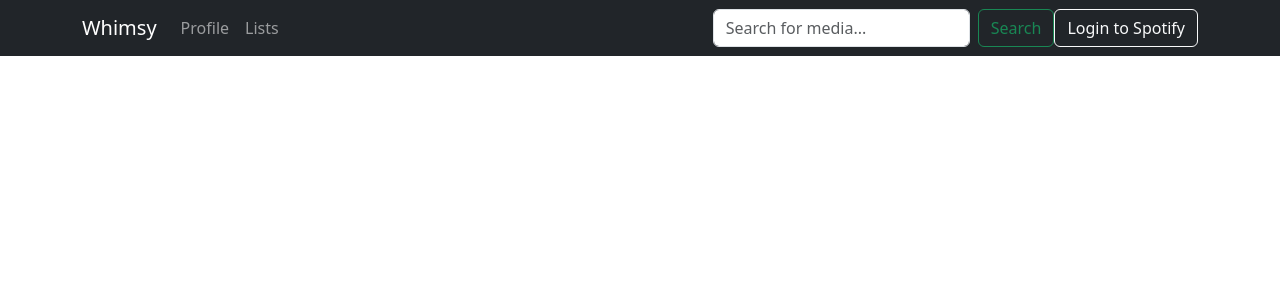
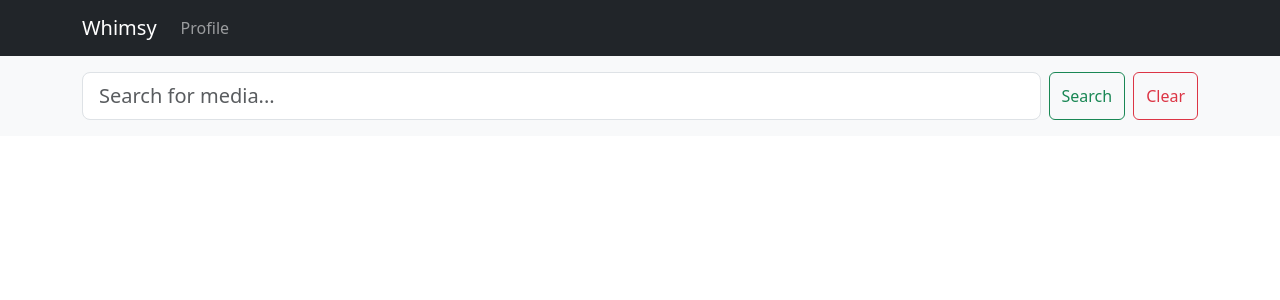
Before and after one commit to Kee-nan/Whimsy, a React (Create React App) app in the folder frontend/: page / in a window 1280 px wide. Shown: the top 300 px of the page. Built offline with nearby package versions, Linux system fonts and the light colour scheme.

Commit message:
Working token search profile

```diff
--- a/frontend/src/pages/main.js
+++ b/frontend/src/pages/main.js
@@ -1,41 +1,17 @@
-// Imports
-import React, { useState, useEffect } from 'react';
-import styles from './main.module.css';
+import React, { useState } from 'react';
 import axios from 'axios';
 import 'bootstrap/dist/css/bootstrap.min.css';
 import { Navbar, Nav, Form, FormControl, Button, Container, Row, Card } from 'react-bootstrap';
 import { Link } from 'react-router-dom';
 
 const MainPage = () => {
-  const CLIENT_ID = "9c9e11af68d84276b6cabc7148ffc82c";
-  const REDIRECT_URI = "http://localhost:3000";
-  const AUTH_ENDPOINT = "https://accounts.spotify.com/authorize";
-  const RESPONSE_TYPE = "token";
-
-  const [token, setToken] = useState("");
   const [searchKey, setSearchKey] = useState("");
   const [albums, setAlbums] = useState([]);
 
-  useEffect(() => {
-      const hash = window.location.hash;
-      let token = window.localStorage.getItem("token");
-
-      if (!token && hash) {
-          token = hash.substring(1).split("&").find(elem => elem.startsWith("access_token")).split("=")[1];
-          window.location.hash = "";
-          window.localStorage.setItem("token", token);
-      }
-
-      setToken(token);
-  }, []);
-
-  const logout = () => {
-      setToken("");
-      window.localStorage.removeItem("token");
-  };
-
   const searchAlbums = async (e) => {
     e.preventDefault();
+    try {
+      const token = localStorage.getItem('spotifyToken');
       const { data } = await axios.get("https://api.spotify.com/v1/search", {
         headers: {
           Authorization: `Bearer ${token}`
@@ -45,8 +21,14 @@ const MainPage = () => {
           type: "album"
         }
       });
+      setAlbums(data.albums.items);
+    } catch (error) {
+      console.error(error);
+    }
+  };
 
-      setAlbums(data.albums.items);
+  const clearAlbums = () => {
+    setAlbums([]);
   };
 
   return (
@@ -54,38 +36,34 @@ const MainPage = () => {
       <Navbar bg="dark" variant="dark" expand="lg">
         <Container>
           <Navbar.Brand as={Link} to="/">Whimsy</Navbar.Brand>
-          <Navbar.Toggle aria-controls="basic-navbar-nav" />
-          <Navbar.Collapse id="basic-navbar-nav">
           <Nav className="me-auto">
             <Nav.Link as={Link} to="/profile">Profile</Nav.Link>
-              <Nav.Link href="#">Lists</Nav.Link>
           </Nav>
+        </Container>
+      </Navbar>
+
+      <div className="search-bar-container bg-light py-3">
+        <Container>
           <Form className="d-flex" onSubmit={searchAlbums}>
             <FormControl
               type="search"
               placeholder="Search for media..."
-                className="me-2"
+              className="form-control-lg"
               aria-label="Search"
+              value={searchKey}
               onChange={(e) => setSearchKey(e.target.value)}
             />
-              <Button variant="outline-success" type="submit">Search</Button>
+            <Button variant="outline-success" type="submit" className="ms-2">
+              Search
+            </Button>
+            <Button variant="outline-danger" onClick={clearAlbums} className="ms-2">
+              Clear
+            </Button>
           </Form>
-            {token ? (
-              <Button variant="outline-danger" onClick={logout}>Logout</Button>
-            ) : (
-              <a href={`${AUTH_ENDPOINT}?client_id=${CLIENT_ID}&redirect_uri=${REDIRECT_URI}&response_type=${RESPONSE_TYPE}`} className="btn btn-outline-light ml-2">Login to Spotify</a>
-            )}
-          </Navbar.Collapse>
         </Container>
-      </Navbar>
-      <MainPageContent albums={albums} />
-    </>
-  );
-};
+      </div>
 
-const MainPageContent = ({ albums }) => {
-  return (
-    <Container>
+      <Container className="mt-5">
         <Row className="mx-2 row row-cols-4">
           {albums.map((album) => (
             <Card key={album.id}>
@@ -97,66 +75,8 @@ const MainPageContent = ({ albums }) => {
           ))}
         </Row>
       </Container>
+    </>
   );
 };
 
 export default MainPage;
-
-
-
-
-
-
-//     // Nav bar
-//     <div className={styles.mainPage}>
-//       <div className={styles.mainPage}>
-//       <Navbar bg="dark" variant="dark" expand="lg">
-//         <Container>
-//           <Navbar.Brand href="#">Whimsy</Navbar.Brand>
-//           <Navbar.Toggle aria-controls="basic-navbar-nav" />
-//           <Navbar.Collapse id="basic-navbar-nav">
-//             <Nav className="me-auto">
-//               <Nav.Link href="#">Profile</Nav.Link>
-//               <Nav.Link href="#">Lists</Nav.Link>
-//             </Nav>
-//             <Form className="d-flex" onSubmit={searchAlbums}>
-//               <FormControl
-//                 type="search"
-//                 placeholder="Search for media..."
-//                 className="me-2"
-//                 aria-label="Search"
-//                 onChange={(e) => setSearchKey(e.target.value)}
-//               />
-//               <Button variant="outline-success" type="submit">Search</Button>
-//             </Form>
-//             {token ? (
-//               <Button variant="outline-danger" onClick={logout}>Logout</Button>
-//             ) : (
-//               <a href={`${AUTH_ENDPOINT}?client_id=${CLIENT_ID}&redirect_uri=${REDIRECT_URI}&response_type=${RESPONSE_TYPE}`} className="btn btn-outline-light ml-2">Login to Spotify</a>
-//             )}
-//           </Navbar.Collapse>
-//         </Container>
-//       </Navbar>
-
-//       {/* Display Search Results */}
-//       <Container>
-//         <Row className = "mx-2 row row-cols-4">
-//           {albums.map( (album, i) => {
-//             return(
-//               <Card>
-//                 <Card.Img src={album.images[0].url}/>
-//                 <Card.Body>
-//                   <Card.Title> {album.name} </Card.Title>
-//                 </Card.Body>
-//               </Card>
-//             )
-//           })}
-//         </Row>
-//       </Container>
-
-//       </div>
-//     </div>
-//   );
-// }
-
-// export default MainPage;
--- a/frontend/src/pages/profile.js
+++ b/frontend/src/pages/profile.js
@@ -1,19 +1,31 @@
 import React, { useEffect, useState } from 'react';
 import axios from 'axios';
-import { Container, Button } from 'react-bootstrap';
+import { Container, Button, Navbar, Nav, Card } from 'react-bootstrap';
+import { Link } from 'react-router-dom';
 
 const Profile = () => {
-  const [token, setToken] = useState('');
+  const [spotifyToken, setSpotifyToken] = useState('');
+  const [spotifyConnected, setSpotifyConnected] = useState(false);
 
   useEffect(() => {
     const fetchToken = async () => {
+      const code = new URLSearchParams(window.location.search).get('code');
+      if (code) {
         try {
-        const { data } = await axios.post('http://localhost:5000/auth/spotify/callback', {
-          code: new URLSearchParams(window.location.search).get('code'),
-        });
-        setToken(data.access_token);
+          const { data } = await axios.post('http://localhost:5000/auth/spotify/callback', { code });
+          localStorage.setItem('spotifyToken', data.access_token);
+          setSpotifyToken(data.access_token);
+          setSpotifyConnected(true); // Set connected state to true
+          window.history.replaceState({}, document.title, '/profile'); // Remove the code from the URL
         } catch (error) {
           console.error(error);
+        }
+      } else {
+        const token = localStorage.getItem('spotifyToken');
+        if (token) {
+          setSpotifyToken(token);
+          setSpotifyConnected(true); // Set connected state to true if token exists
+        }
       }
     };
 
@@ -21,11 +33,31 @@ const Profile = () => {
   }, []);
 
   return (
+    <>
+      <Navbar bg="dark" variant="dark" expand="lg">
+        <Container>
+          <Navbar.Brand as={Link} to="/">Whimsy</Navbar.Brand>
+          <Navbar.Toggle aria-controls="basic-navbar-nav" />
+          <Navbar.Collapse id="basic-navbar-nav">
+            <Nav className="me-auto">
+              <Nav.Link as={Link} to="/profile">Profile</Nav.Link>
+            </Nav>
+          </Navbar.Collapse>
+        </Container>
+      </Navbar>
+
       <Container>
         <h1>Profile Page</h1>
+        <Card>
+          <Card.Body>
+            <Card.Title>Spotify</Card.Title>
             <Button href="http://localhost:5000/auth/spotify">Connect to Spotify</Button>
-      {token && <p>Spotify Token: {token}</p>}
+            <p>Status: {spotifyConnected ? <span style={{ color: 'green' }}>Connected</span> : <span style={{ color: 'darkred' }}>Not Connected</span>}</p>
+          </Card.Body>
+        </Card>
+        {/* Other application cards */}
       </Container>
+    </>
   );
 };
 
```
Also changed, not shown: 1 other file (tests, documents, lock files or other folders). Lines whose indentation alone changed are shown as unchanged.
